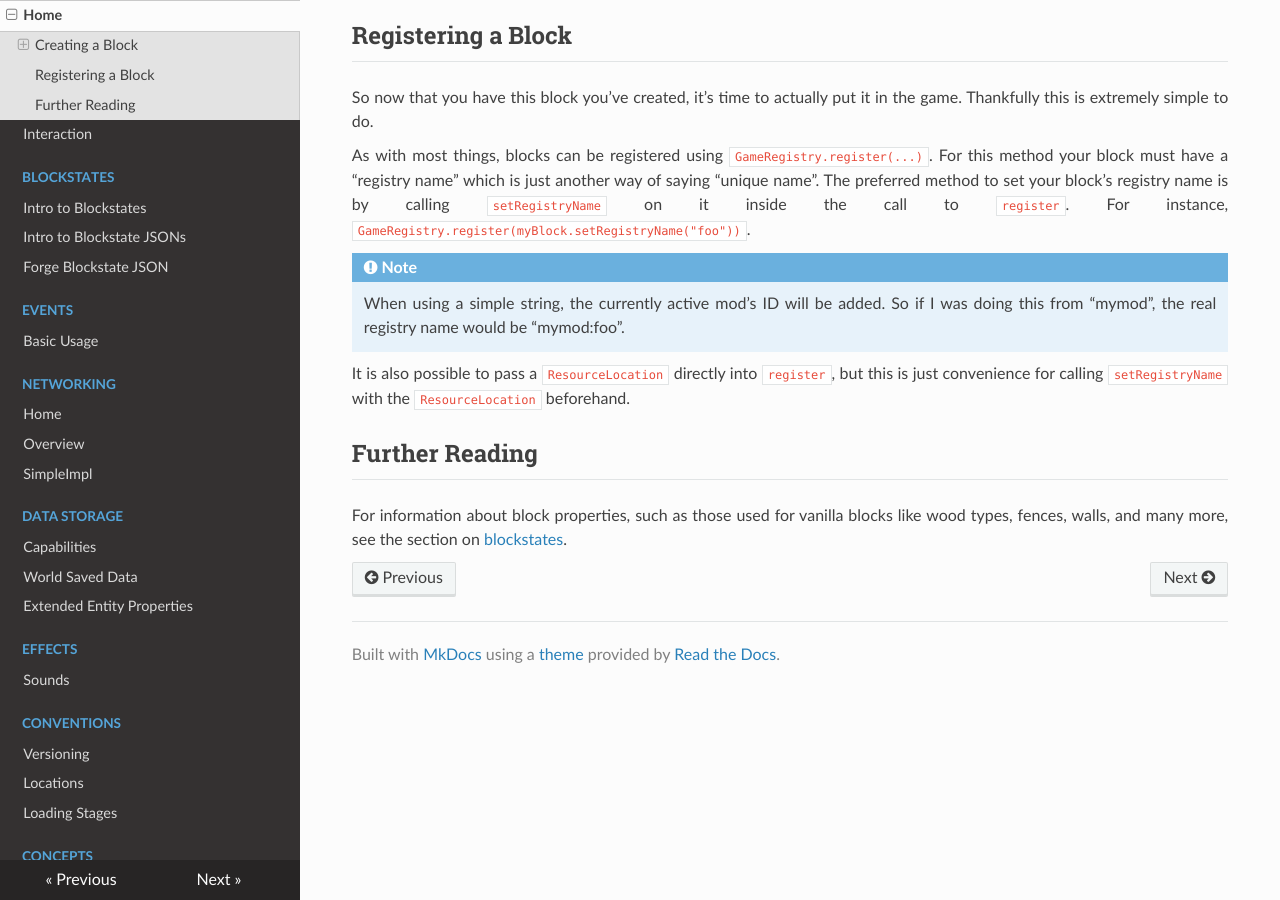
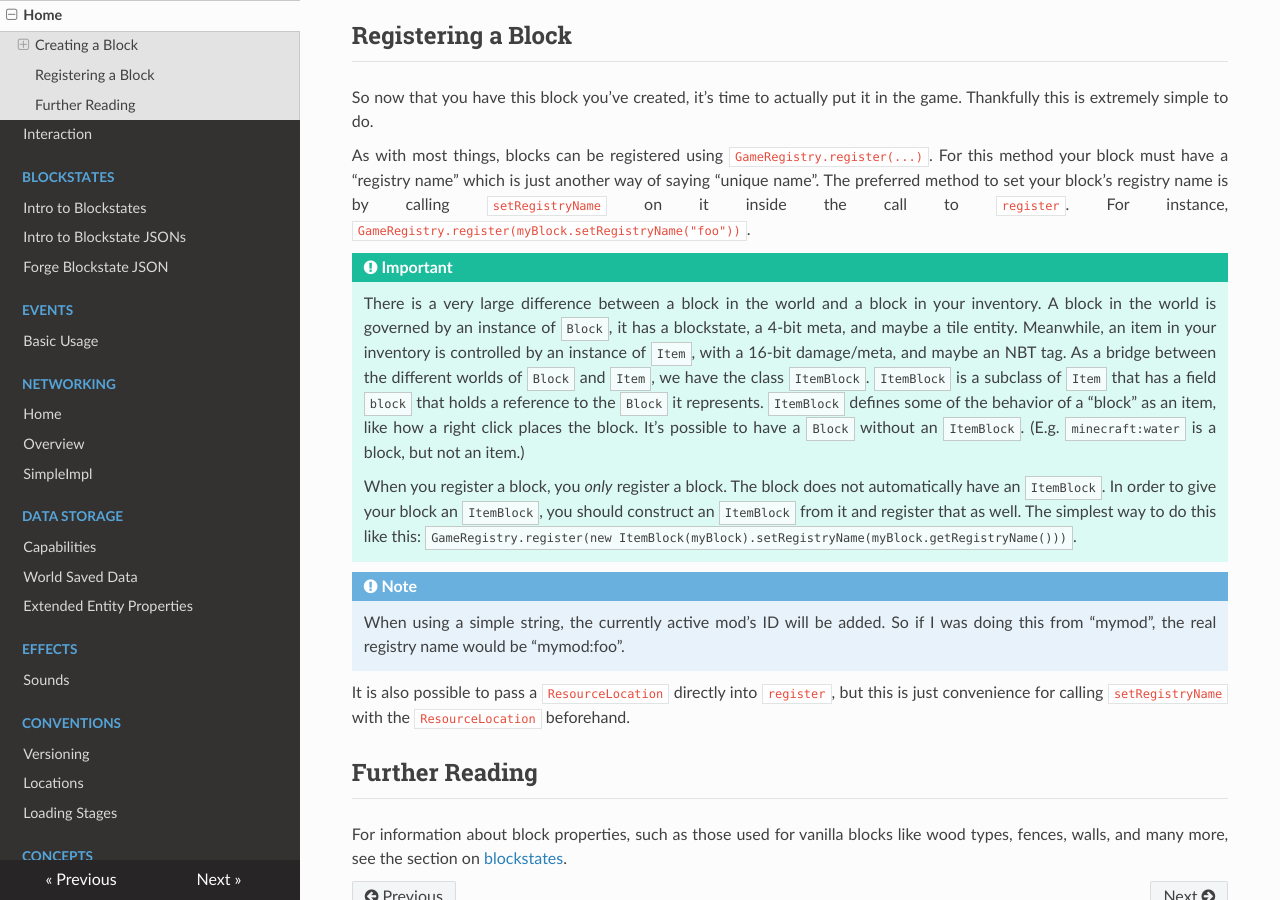
Before and after one commit to MinecraftForge/Documentation, an MkDocs documentation site: the page built from docs/blocks/blocks.md, in a window 1280 px wide and 900 px high, scrolled down 1097 px. Built offline with MkDocs 1.6.1, drawn with Linux system fonts in a browser that asks for light colours; nearby versions of some CDN libraries; old or Windows-style settings are respelled for this version of MkDocs.

Commit message:
Add note about `ItemBlocks` in blocks/blocks.md (#57)
* Add note about `ItemBlocks` in blocks/blocks.md

Add note about registering `ItemBlock`s as well as registering `Block`s,
and note that `GameRegistry.registerWithItem` should not be used.

* Remove warning on `GameRegistry.registerWithItem`

The method is deprecated and the Javadoc notes what to do instead.

As per williewillus's suggestion.

* Explain what `ItemBlock` is in more detail

Add paragraph on the differences between `Item` and `Block`, and how a
block has a representation for each. Describe how `ItemBlock` facilitates
this.

```diff
--- a/docs/blocks/blocks.md
+++ b/docs/blocks/blocks.md
@@ -31,7 +31,14 @@ So now that you have this block you've created, it's time to actually put it in
 
 As with most things, blocks can be registered using `GameRegistry.register(...)`. For this method your block must have a "registry name" which is just another way of saying "unique name". The preferred method to set your block's registry name is by calling `setRegistryName` on it inside the call to `register`. For instance, `GameRegistry.register(myBlock.setRegistryName("foo"))`.
 
+!!! important
+
+    There is a very large difference between a block in the world and a block in your inventory. A block in the world is governed by an instance of `Block`, it has a blockstate, a 4-bit meta, and maybe a tile entity. Meanwhile, an item in your inventory is controlled by an instance of `Item`, with a 16-bit damage/meta, and maybe an NBT tag. As a bridge between the different worlds of `Block` and `Item`, we have the class `ItemBlock`. `ItemBlock` is a subclass of `Item` that has a field `block` that holds a reference to the `Block` it represents. `ItemBlock` defines some of the behavior of a "block" as an item, like how a right click places the block. It's possible to have a `Block` without an `ItemBlock`. (E.g. `minecraft:water` is a block, but not an item.)
+
+    When you register a block, you *only* register a block. The block does not automatically have an `ItemBlock`. In order to give your block an `ItemBlock`, you should construct an `ItemBlock` from it and register that as well. The simplest way to do this like this: `GameRegistry.register(new ItemBlock(myBlock).setRegistryName(myBlock.getRegistryName()))`.
+
 !!! note
+
     When using a simple string, the currently active mod's ID will be added. So if I was doing this from "mymod", the real registry name would be "mymod:foo".
 
 It is also possible to pass a `ResourceLocation` directly into `register`, but this is just convenience for calling `setRegistryName` with the `ResourceLocation` beforehand.
```
